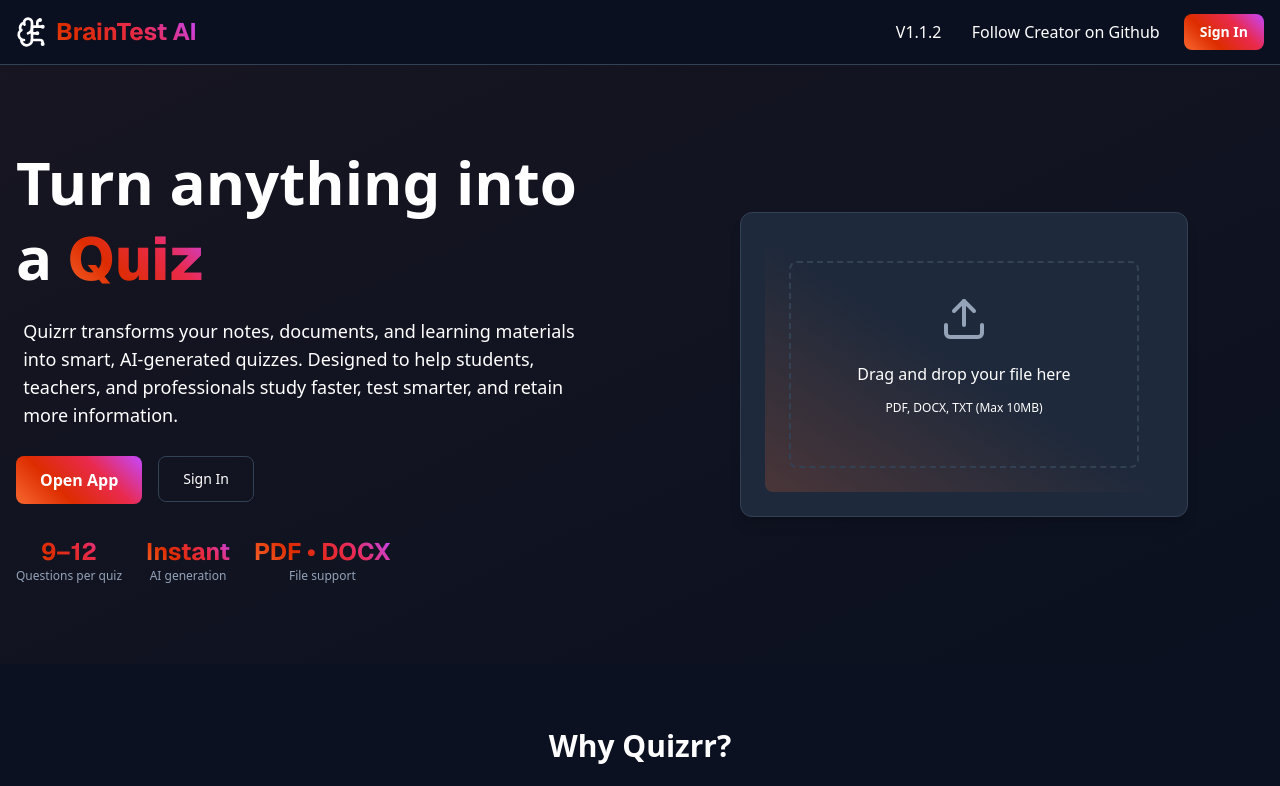
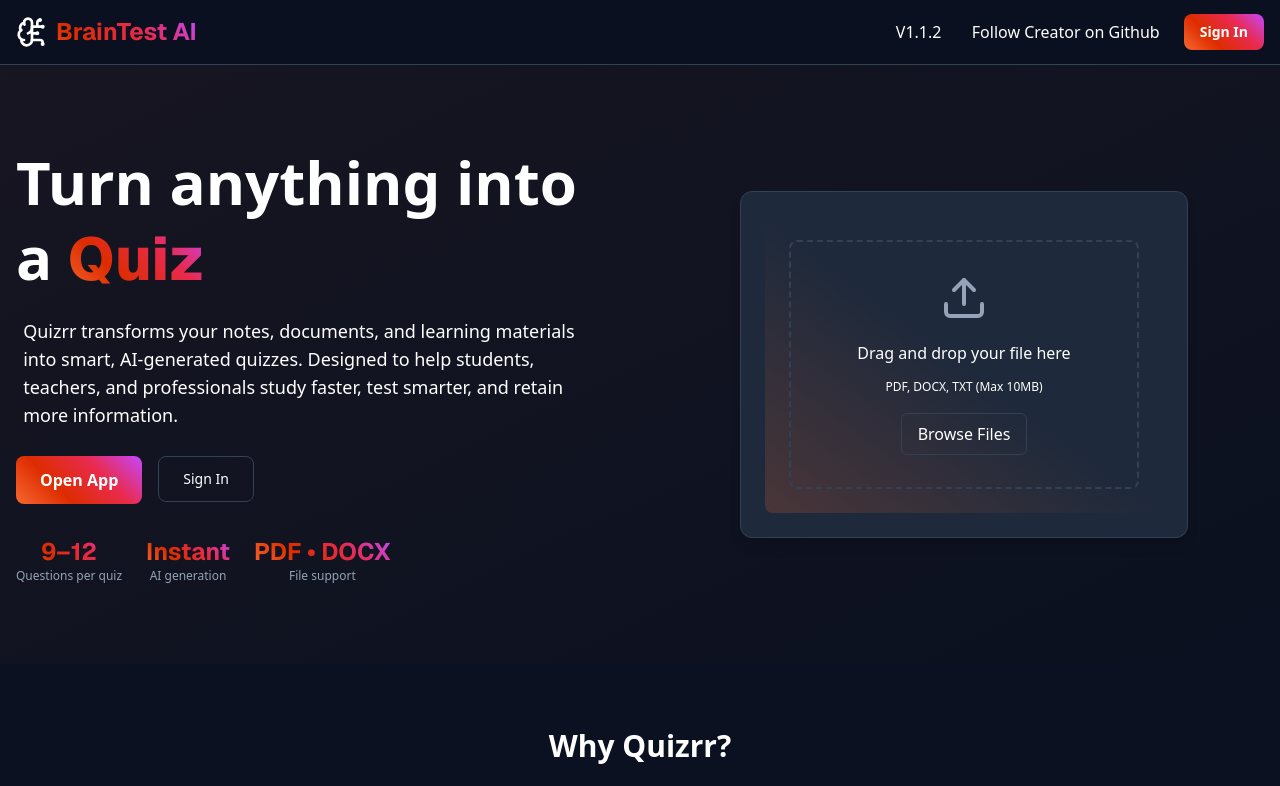
Before and after one commit to UMBEC404/QuizApp, a Next.js app: page / in a window 1280 px wide. Shown: the top 786 px of the page. Built offline with nearby package versions, Linux system fonts and the light colour scheme; no server answers.

Commit message:
fixing MOREE

```diff
--- a/src/app/page.tsx
+++ b/src/app/page.tsx
@@ -91,7 +91,7 @@ export default function LandingPage() {
                     </svg>
                     <p className="text-muted-foreground mb-2">Drag and drop your file here</p>
                     <p className="text-xs text-muted-foreground mb-4">PDF, DOCX, TXT (Max 10MB)</p>
-                    <a className="hidden" href="/app"><label htmlFor="file-upload" className="bg-secondary text-secondary-foreground hover:bg-secondary/80 px-4 py-2 rounded-md cursor-pointer border border-border" >Browse Files</label></a>
+                    <a className="hidden" href="/app" /><label htmlFor="file-upload" className="bg-secondary text-secondary-foreground hover:bg-secondary/80 px-4 py-2 rounded-md cursor-pointer border border-border" >Browse Files</label>
                     </div>
                 </div>
               </div>
```
